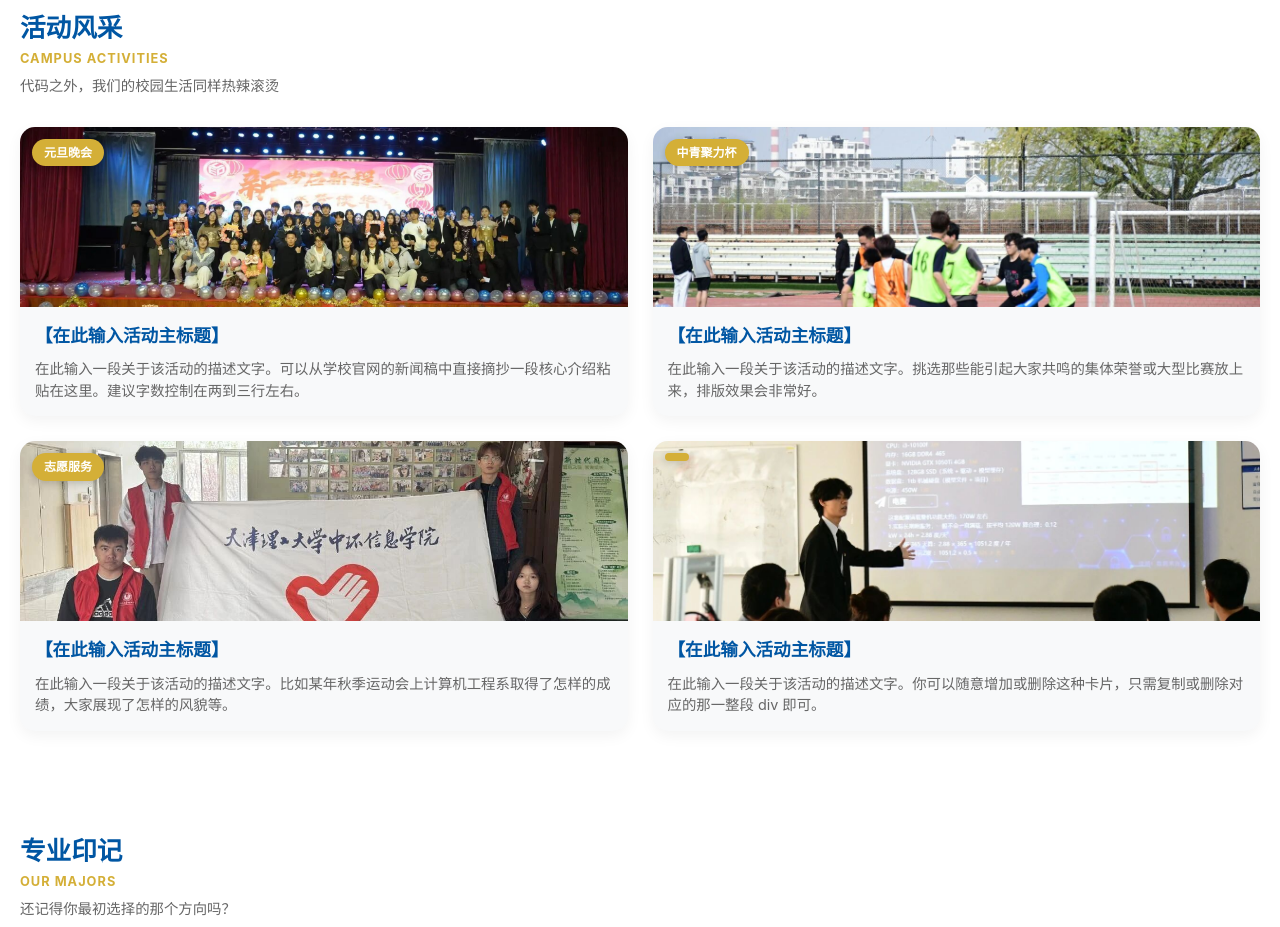
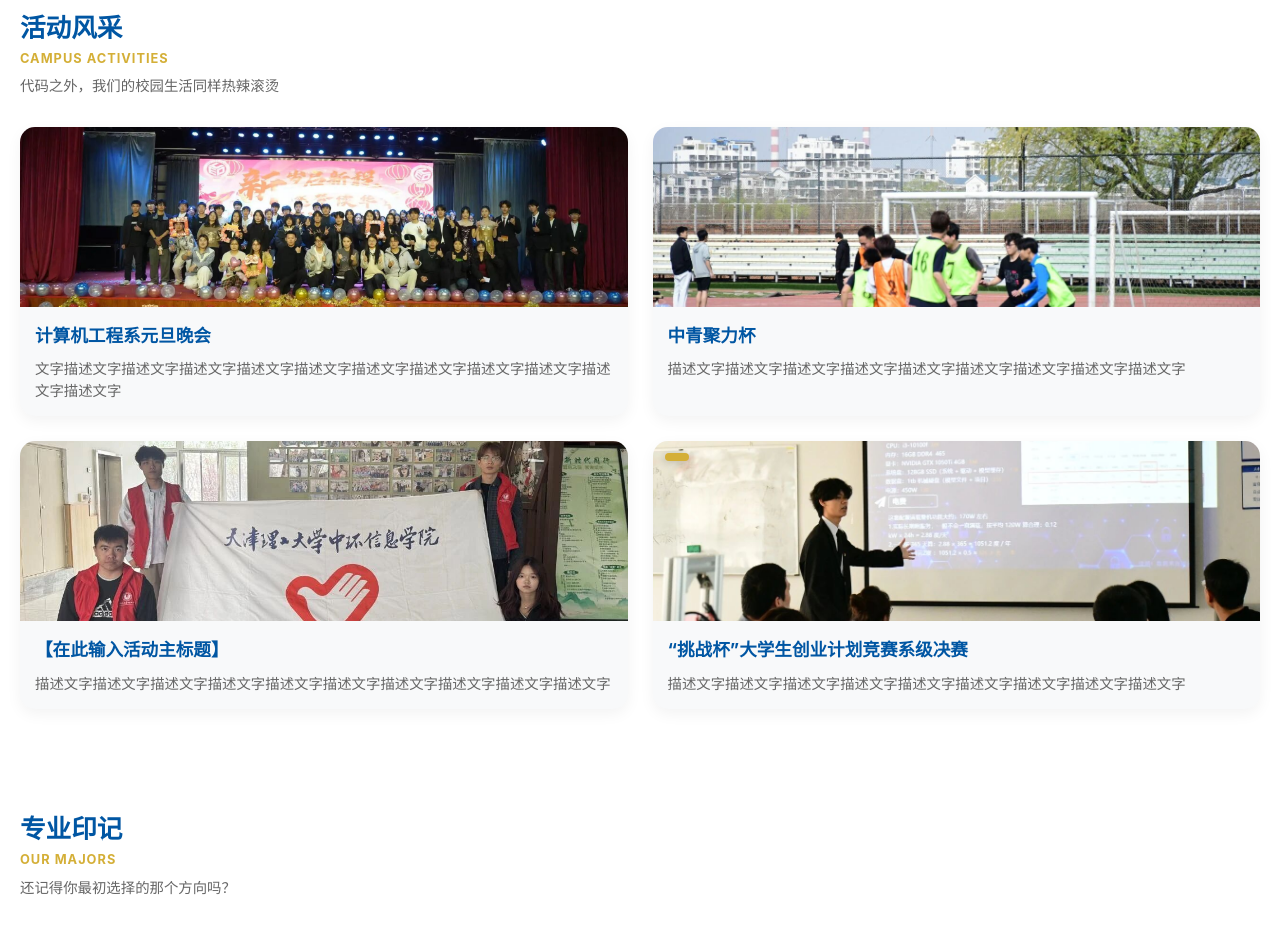
Before and after one commit to wangchengguo727/cedweb, a plain HTML site: page index.html in a window 1280 px wide. Shown: the part 2200-3127 px from the top of the page. Drawn offline with Linux system fonts and the light colour scheme.

Commit message:
更新了代码并优化了部分功能

```diff
--- a/index.html
+++ b/index.html
@@ -121,33 +121,33 @@
                 <div class="activity-card">
                     <div class="activity-img-box">
                         <img src="img/元旦晚会.jpg" alt="活动1">
-                        <div class="activity-tag">元旦晚会</div>
+
                     </div>
                     <div class="activity-info">
-                        <h3>【在此输入活动主标题】</h3>
-                        <p>在此输入一段关于该活动的描述文字。可以从学校官网的新闻稿中直接摘抄一段核心介绍粘贴在这里。建议字数控制在两到三行左右。</p>
+                        <h3>计算机工程系元旦晚会</h3>
+                        <p>文字描述文字描述文字描述文字描述文字描述文字描述文字描述文字描述文字描述文字描述文字描述文字</p>
                     </div>
                 </div>
 
                 <div class="activity-card">
                     <div class="activity-img-box">
                         <img src="img/中青聚力杯.jpg" alt="活动2">
-                        <div class="activity-tag">中青聚力杯</div>
+
                     </div>
                     <div class="activity-info">
-                        <h3>【在此输入活动主标题】</h3>
-                        <p>在此输入一段关于该活动的描述文字。挑选那些能引起大家共鸣的集体荣誉或大型比赛放上来，排版效果会非常好。</p>
+                        <h3>中青聚力杯</h3>
+                        <p>描述文字描述文字描述文字描述文字描述文字描述文字描述文字描述文字描述文字</p>
                     </div>
                 </div>
 
                 <div class="activity-card">
                     <div class="activity-img-box">
                         <img src="img/志愿服务.jpg" alt="活动3">
-                        <div class="activity-tag">志愿服务</div>
+
                     </div>
                     <div class="activity-info">
                         <h3>【在此输入活动主标题】</h3>
-                        <p>在此输入一段关于该活动的描述文字。比如某年秋季运动会上计算机工程系取得了怎样的成绩，大家展现了怎样的风貌等。</p>
+                        <p>描述文字描述文字描述文字描述文字描述文字描述文字描述文字描述文字描述文字描述文字</p>
                     </div>
                 </div>
 
@@ -157,8 +157,8 @@
                         <div class="activity-tag"></div>
                     </div>
                     <div class="activity-info">
-                        <h3>【在此输入活动主标题】</h3>
-                        <p>在此输入一段关于该活动的描述文字。你可以随意增加或删除这种卡片，只需复制或删除对应的那一整段 div 即可。</p>
+                        <h3>“挑战杯”大学生创业计划竞赛系级决赛</h3>
+                        <p>描述文字描述文字描述文字描述文字描述文字描述文字描述文字描述文字描述文字</p>
                     </div>
                 </div>
             </div>
```
